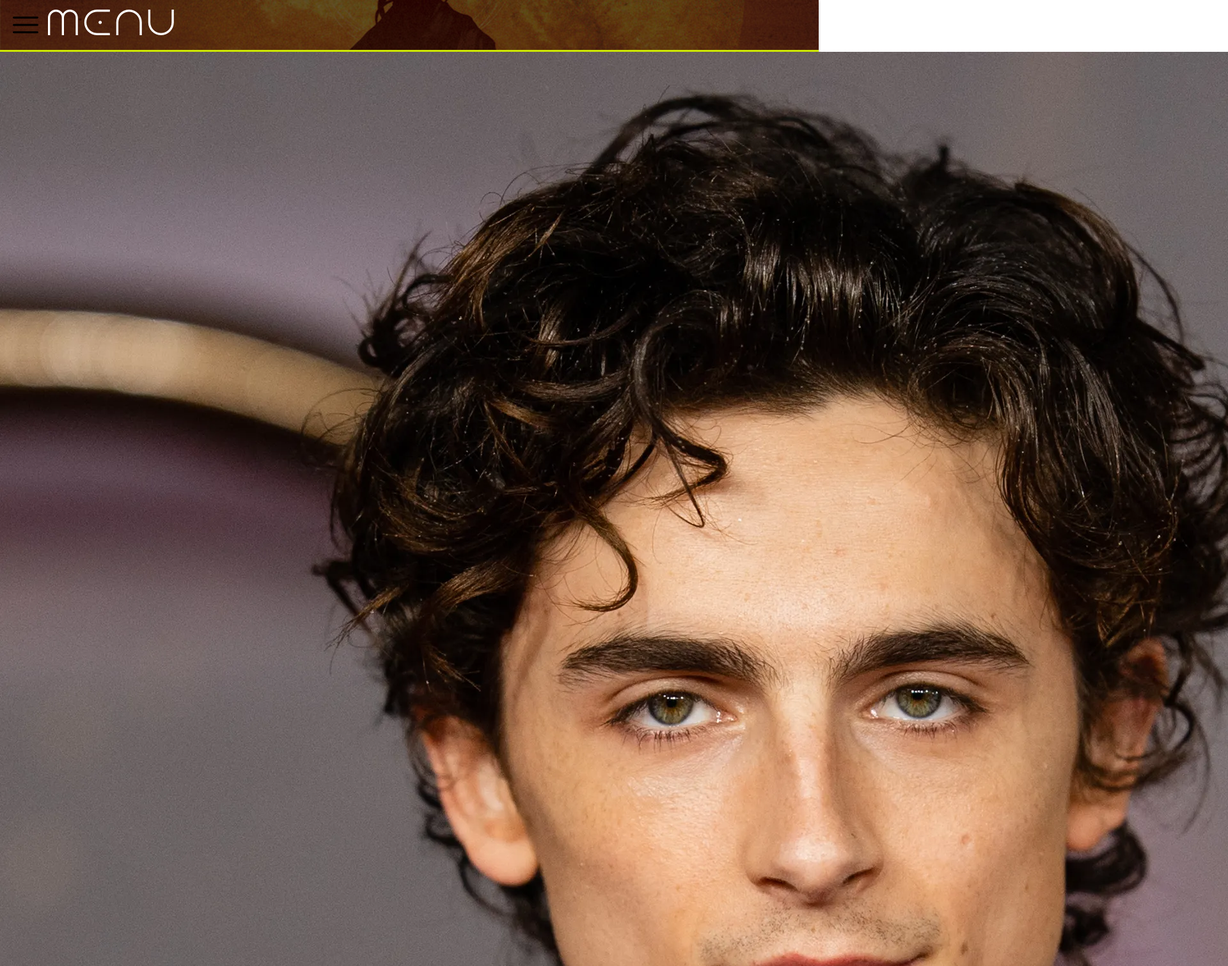
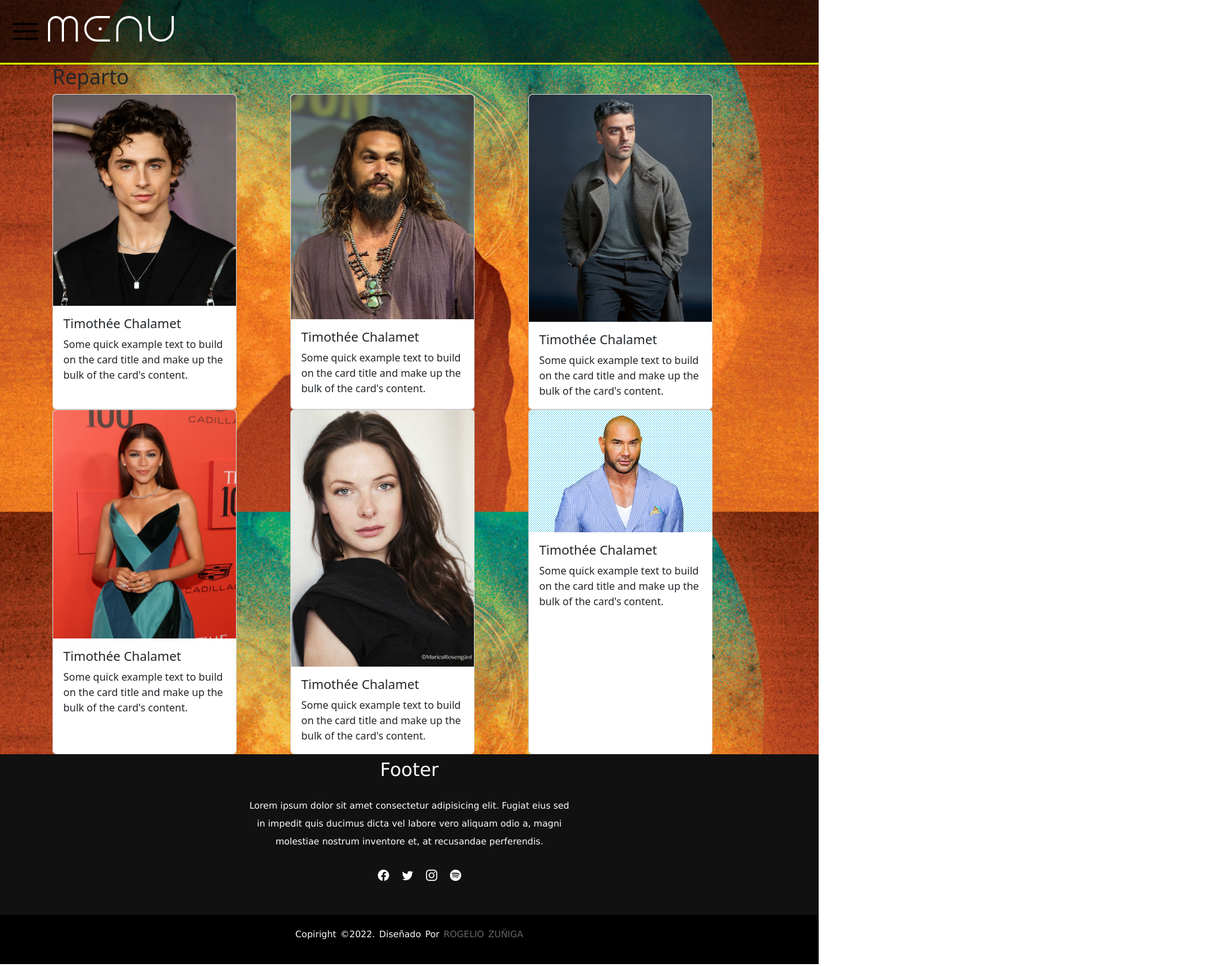
Before and after one commit to RZ0ne/dunerogeliozuniga, a plain HTML site: page assets/html/reparto.html in a window 1280 px wide. Shown: the top 1510 px of the page at 64% size, 1920 px wide, since content can reach past the window. Drawn offline with nearby package versions, Linux system fonts and the light colour scheme.

Commit message:
cambios 29-10-2022

```diff
--- a/assets/css/stylev2.css
+++ b/assets/css/stylev2.css
@@ -98,21 +98,28 @@ input:checked ~ .menu-contenido {
 
 /*Secciones index*/
 
+main .indice {
+    display: flex;
+    justify-content: center;
+}
+
 .img-texto{
+    width: 85vw;
     display: flex;
     flex-flow: row wrap;
     text-align: center;
-    justify-content: space-around;
+    justify-content: center;
     align-items: center;
     height: auto;
+    margin: 30px 30px 0 30px;
     background-color: rgba(0, 0, 0, 0.788);
     color: white;
-    padding: 5vh 0 5vh;
     border-style: solid;
-    border-width: 2px 6px 6px 2px;
-    border-color: antiquewhite;
-    margin-bottom: 5vh;
+    border-width: 2px 3px 3px 2px;
+    border-color: rgba(250, 235, 215, 0.692);
 }
+
+
 
 .img-y-leyenda{
     width: 30%;
@@ -148,8 +155,8 @@ input:checked ~ .menu-contenido {
 .img-texto h2 {
     padding: 20px 0 20px 0;
     width: 100%;
+}
 
-}
 
 /*Galeria de arte*/
 
@@ -205,6 +212,17 @@ input:checked ~ .menu-contenido {
     }
 
 
+}
+
+/*Reparto con bootstrap*/
+
+.card {
+    object-fit: fill;
+    overflow: hidden;
+}
+
+.textoreparto {
+    text-align: start;
 }
 
 /*Footer*/
--- a/assets/html/reparto.html
+++ b/assets/html/reparto.html
@@ -12,55 +12,104 @@
         content="dune, dune 2021, dune la pelicula, ciencia ficcion, fantasia, frank hebert, Denis Villeneuve">
     <title>Dune 2021</title>
     <link rel="stylesheet" href="../css/stylev2.css">
+    <link href="https://cdn.jsdelivr.net/npm/bootstrap@5.2.2/dist/css/bootstrap.min.css" rel="stylesheet"
+        integrity="sha384-Zenh87qX5JnK2Jl0vWa8Ck2rdkQ2Bzep5IDxbcnCeuOxjzrPF/et3URy9Bv1WTRi" crossorigin="anonymous">
+
 </head>
 
 <body>
-    <div class="bcimg">
+    <div class=" bcimg">
+
         <nav>
             <div class=" menu-desplegable">
                 <input type="checkbox" id="menu">
                 <label for="menu">MENU</label>
                 <div class="menu-contenido">
                     <ul>
-                        <li><a href="../../index.html">Inicio</a></li>
-                        <li><a href="pelicula.html">Pelicula</a></li>
-                        <li><a href="reparto.html">Reparto</a></li>
-                        <li><a href="arte.html">Arte</a></li>
-                        <li><a href="contacto.html">Contacto</a></li>
+                        <li><a href="index.html">Inicio</a></li>
+                        <li><a href="./assets/html/pelicula.html">Pelicula</a></li>
+                        <li><a href="./assets/html/reparto.html">Reparto</a></li>
+                        <li><a href="./assets/html/arte.html">Arte</a></li>
+                        <li><a href="./assets/html/contacto.html">Contacto</a></li>
                     </ul>
                 </div>
             </div>
         </nav>
-    </div>
-
         <main>
-            <div class="card" style="width: 18rem;">
-                <img src="../img/cast/timothee.webp" class="card-img-top" alt="...">
-                <div class="card-body">
-                  <p class="card-text">Some quick example text to build on the card title and make up the bulk of the card's content.</p>
-                </div>
-              </div>
 
 
 
-            <!-- <section class="fotoscondescripcioninferior">
-                <div class="tarjeta1 sombra">
-                    <img src="../img/cast/timothee.webp" alt="">
-                    <h2 class="nombre">Timothée Algo</h2>
+            <div class="container text-center d-grid gap-3">
+                <div class="row textoreparto">
+                    <h2>Reparto</h2>
+                    <div class="row">
+                        <div class="col">
+                            <div class="card h-100 " style="width: 18rem;">
+                                <img src="../img/cast/timothee.webp" class="card-img-top" alt="...">
+                                <div class="card-body">
+                                    <h5 class="card-tittle">Timothée Chalamet</h5>
+                                    <p class="card-text">Some quick example text to build on the card title and make up
+                                        the bulk of the card's content.</p>
+                                </div>
+                            </div>
+                        </div>
+                        <div class="col">
+                            <div class="card h-100 " style="width: 18rem;">
+                                <img src="../img/cast/jason maoma.jpg" class="card-img-top" alt="...">
+                                <div class="card-body">
+                                    <h5 class="card-tittle">Timothée Chalamet</h5>
+                                    <p class="card-text">Some quick example text to build on the card title and make up
+                                        the bulk of the card's content.</p>
+                                </div>
+                            </div>
+                        </div>
+                        <div class="col">
+                            <div class="card h-100 " style="width: 18rem;">
+                                <img src="../img/cast/oscar isaac.jpg" class="card-img-top" alt="...">
+                                <div class="card-body">
+                                    <h5 class="card-tittle">Timothée Chalamet</h5>
+                                    <p class="card-text">Some quick example text to build on the card title and make up
+                                        the bulk of the card's content.</p>
+                                </div>
+                            </div>
+                        </div>
+                    </div>
+                    <div class="row">
+                        <div class="col">
+                            <div class="card h-100 " style="width: 18rem;">
+                                <img src="../img/cast/zendaya.webp" class="card-img-top" alt="...">
+                                <div class="card-body">
+                                    <h5 class="card-tittle">Timothée Chalamet</h5>
+                                    <p class="card-text">Some quick example text to build on the card title and make up
+                                        the bulk of the card's content.</p>
+                                </div>
+                            </div>
+                        </div>
+                        <div class="col">
+                            <div class="card h-100 " style="width: 18rem;">
+                                <img src="../img/cast/ferguson.jpg" class="card-img-top" alt="...">
+                                <div class="card-body">
+                                    <h5 class="card-tittle">Timothée Chalamet</h5>
+                                    <p class="card-text">Some quick example text to build on the card title and make up
+                                        the bulk of the card's content.</p>
+                                </div>
+                            </div>
+                        </div>
+                        <div class="col">
+                            <div class="card h-100 " style="width: 18rem;">
+                                <img src="../img/cast/dave bautista.webp" class="card-img-top" alt="...">
+                                <div class="card-body">
+                                    <h5 class="card-tittle">Timothée Chalamet</h5>
+                                    <p class="card-text">Some quick example text to build on the card title and make up
+                                        the bulk of the card's content.</p>
+                                </div>
+                            </div>
+                        </div>
+                    </div>
                 </div>
-                <div class="tarjeta2 sombra">
-                    <img src="../img/cast/jason maoma.jpg" alt="">
-                    <h2 class="nombre">La Roca</h2>
-                </div>
-                <div class="tarjeta3 sombra">
-                    <img src="../img/cast/zendaya.webp" alt="">
-                    <h2 class="nombre">Oprah</h2>
-                </div>
-                <div class="tarjeta4 sombra">
-                    <img src="../img/cast/ferguson.jpg" alt="">
-                    <h2 class="nombre">Me caso</h2>
-                </div> -->
+            </div>
         </main>
+
         <footer>
             <div class="footercontenido">
                 <h3>Footer</h3>
@@ -77,6 +126,9 @@
             <div class="footerfondo"><p>copiright &copy;2022. diseñado por <span>Rogelio Zuñiga</span></p></div>
 
         </footer>
+        <script src="https://cdn.jsdelivr.net/npm/bootstrap@5.2.2/dist/js/bootstrap.bundle.min.js"
+            integrity="sha384-OERcA2EqjJCMA+/3y+gxIOqMEjwtxJY7qPCqsdltbNJuaOe923+mo//f6V8Qbsw3"
+            crossorigin="anonymous"></script>
     </div>
 </body>
 
```
Also changed, not shown: assets/html/arte.html (+5 -3 lines), index.html (+25 -11 lines), indexoriginal.html (deleted, +0 -40 lines), assets/img/cast/Stellan Skarsgard.webp (added), assets/img/cast/dave bautista.webp (added), assets/img/upperimg.jpg (deleted), assets/img/upperimg2.jpg (deleted).
